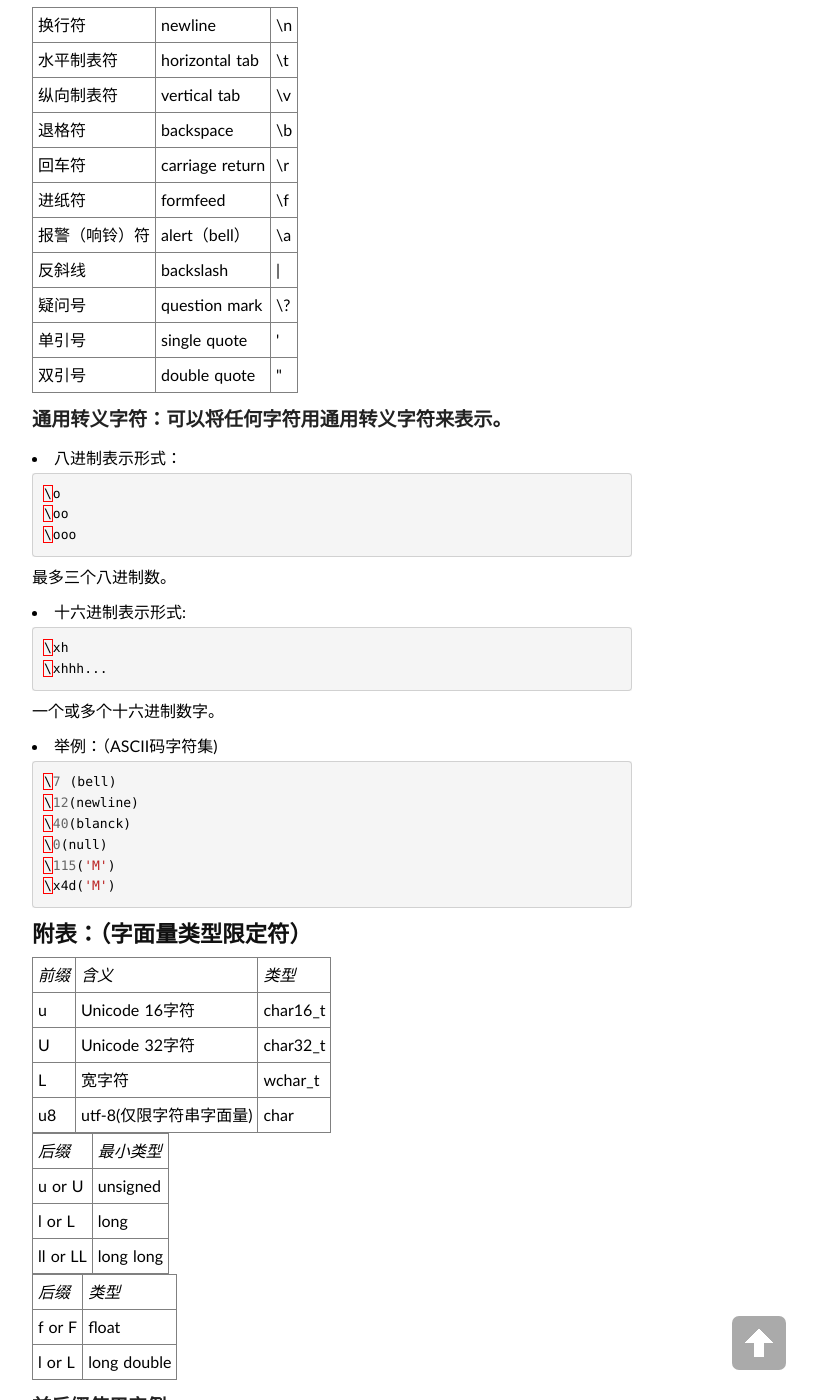
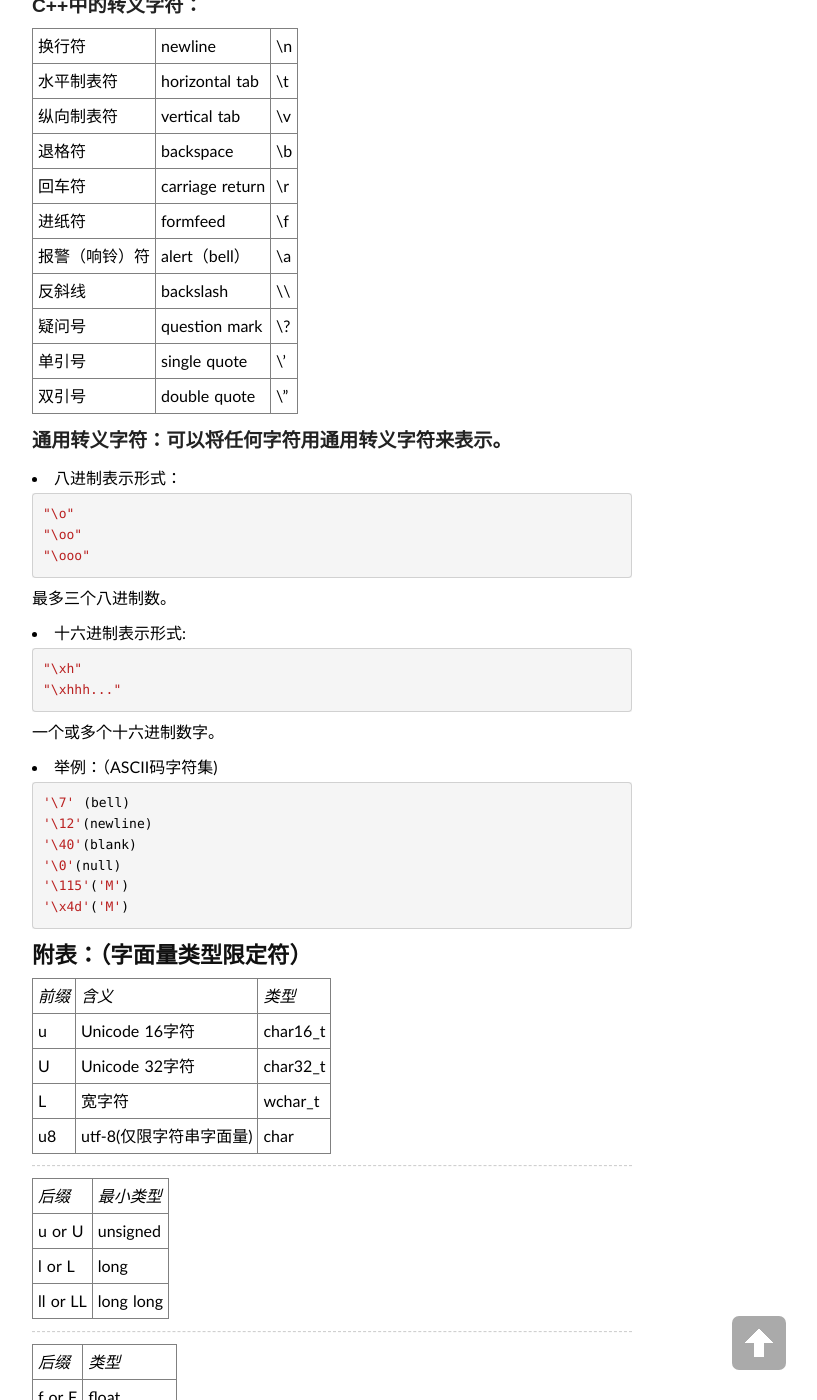
Before and after one commit to felixxfwang/felixxfwang.github.io, a Jekyll site: the page built from _posts/2015-5-24-Cplusplus-Literals.md, in a window 1280 px wide and 1400 px high, scrolled down 1246 px. Shown: the whole window, without its empty margins (308-1125 px from the left). Built offline with Jekyll 4.4.1, drawn with Linux system fonts in a browser that asks for light colours; some web fonts are replaced; comment, search, counter and statistics services are not loaded.

Commit message:
modify post

```diff
--- a/_posts/2015-5-24-Cplusplus-Literals.md
+++ b/_posts/2015-5-24-Cplusplus-Literals.md
@@ -37,6 +37,7 @@ tags: C++
 'a'     //字符字面量, 默认是char，L'a'表示wchar_t类型
 "a"     // 字符串字面量->"a\0"（这是为了兼容C语言）
 L"Hello world!"     // 宽字符串
+
 "Hello "
 "World!"     //multiline string literal
 {% endhighlight %}
@@ -58,35 +59,35 @@ L"Hello world!"     // 宽字符串
 |回车符    | carriage return |    \r|
 |进纸符     |formfeed     |\f|
 |报警（响铃）符 |    alert（bell） |    \a|
-|反斜线     |backslash     |\\|
+|反斜线     | backslash | \\\\ |
 |疑问号     |question mark  |   \?|
-|单引号     |single quote   |  \'|
-|双引号     |double quote   |  \"|
+|单引号     |single quote   |  \\'|
+|双引号     |double quote   |  \\"|
 
 ### 通用转义字符：可以将任何字符用通用转义字符来表示。
 * 八进制表示形式：
 {% highlight c %}
-\o
-\oo
-\ooo
+"\o"
+"\oo"
+"\ooo"
 {% endhighlight %}
 最多三个八进制数。
 
 * 十六进制表示形式:
 {% highlight c %}
-\xh
-\xhhh...
+"\xh"
+"\xhhh..."
 {% endhighlight %}
 一个或多个十六进制数字。
 
 * 举例：（ASCII码字符集)
 {% highlight c %}
-\7 (bell)
-\12(newline)
-\40(blanck)
-\0(null)
-\115('M')
-\x4d('M')
+'\7' (bell)
+'\12'(newline)
+'\40'(blank)
+'\0'(null)
+'\115'('M')
+'\x4d'('M')
 {% endhighlight %}
 
 
@@ -98,14 +99,14 @@ L"Hello world!"     // 宽字符串
 |L|宽字符 |wchar_t|
 |u8|utf-8(仅限字符串字面量)|char|
 
-
+---
 
 |*后缀*  |   *最小类型*|
 |u or U   |  unsigned     |
 |l or L   |  long|
 |ll or LL   |  long long|
 
-
+---
 
 |*后缀* |   *类型*|
 |f or F  |   float|
@@ -114,10 +115,10 @@ L"Hello world!"     // 宽字符串
 ### 前后缀使用实例
 {% highlight c %}
 L'a'     // wide character
-u8"Hi!"      // utf-8 string
+u8"Hi!"  // utf-8 string
 128u     // unsigned
-1024UL     // unsigned long
-1L     // long
-8Lu     // unsigned long
-1E-3F     // float
+1024UL   // unsigned long
+1L     	 // long
+8Lu      // unsigned long
+1E-3F    // float
 {% endhighlight %}
```
Also changed, not shown: _posts/2015-5-23-Cplusplus-Primitive-Built-in-Types .md (+4 -4 lines).
